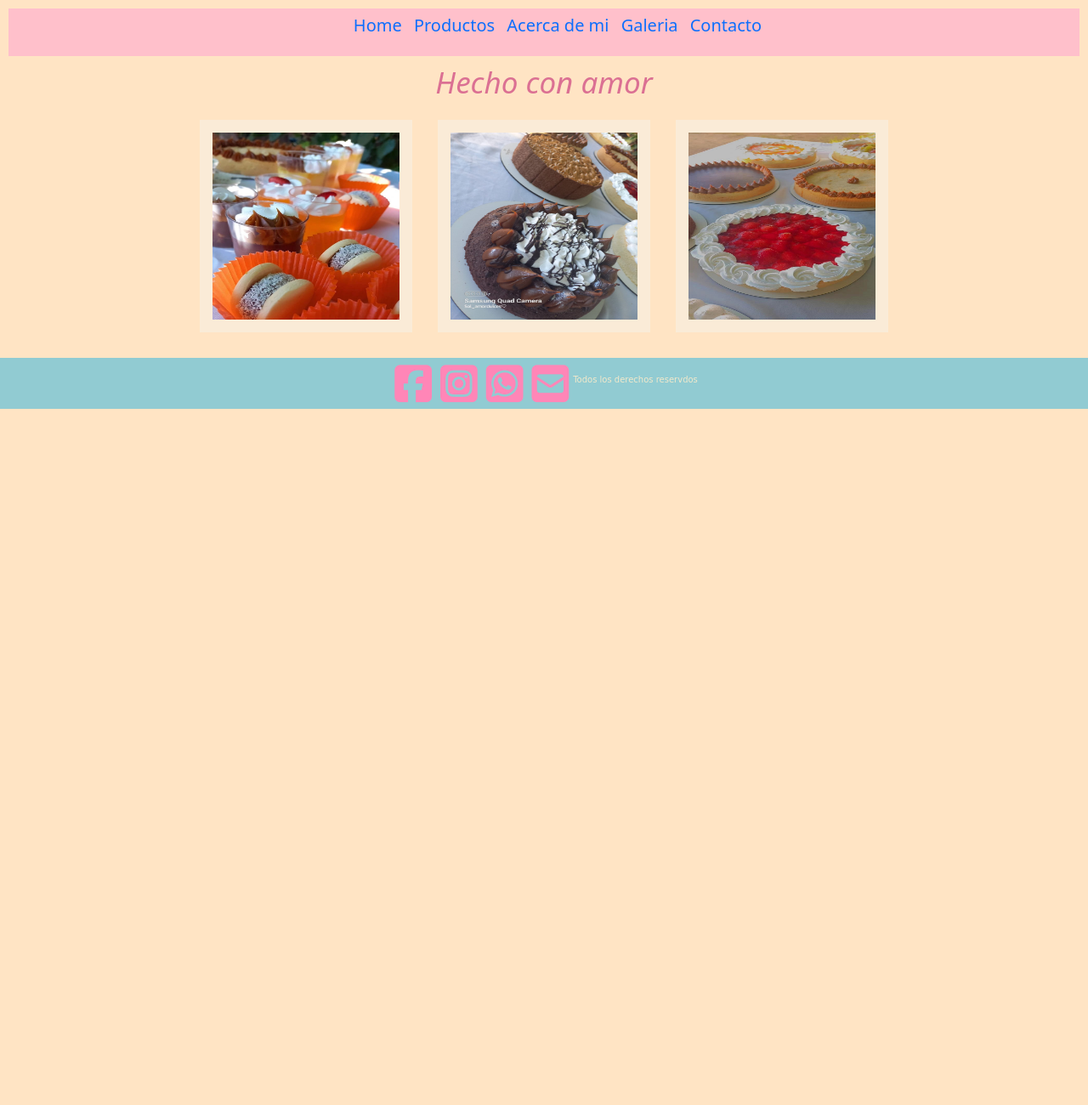
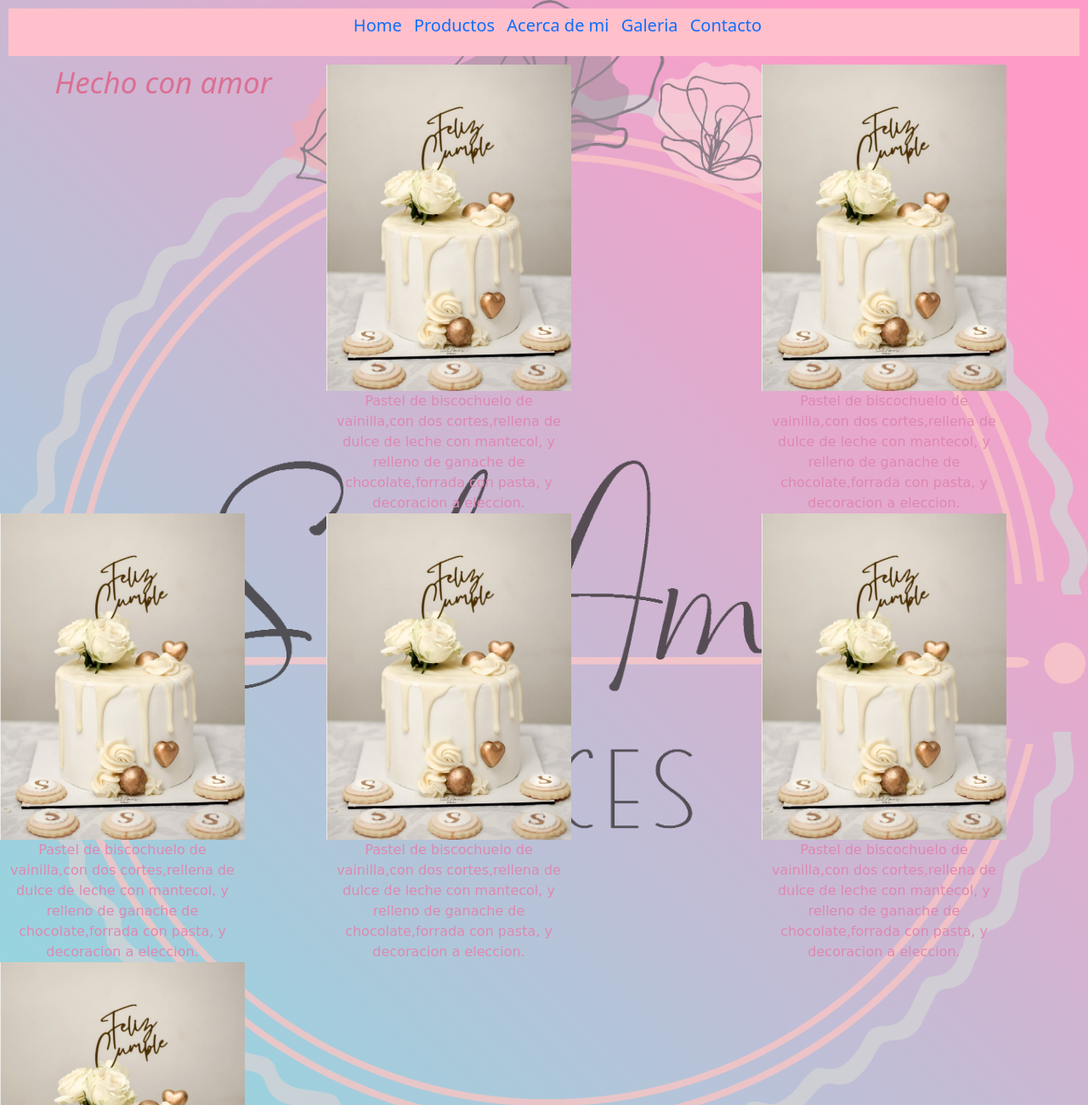
Before and after one commit to ElisabetPereira/solamordulces, a plain HTML site: page page/productos.html in a window 1280 px wide. Shown: the top 1300 px of the page at 85% size. Before the commit the page ends 800 px from the top, so only its background shows below. Drawn offline with Linux system fonts and the light colour scheme.

Commit message:
se modifico productos e index

```diff
--- a/css/estilos.css
+++ b/css/estilos.css
@@ -6,7 +6,11 @@
 }
 
 body {
-    background-color: bisque;
+    /* background: rgb(255,155,199);
+    background: linear-gradient(225deg, rgba(255,155,199,1) 35%, rgba(0,250,255,1) 100%); */
+
+    background: rgb(255, 155, 199);
+    background: linear-gradient(225deg, rgba(255, 155, 199, 1) 10%, rgba(191, 190, 214, 1) 51%, rgba(121, 228, 230, 1) 100%);
 }
 
 header h1 {
@@ -107,7 +111,8 @@ nav ul li a {
     align-items: center;
     justify-content: center;
 }
-.dereChoss{
+
+.dereChoss {
     display: flex;
     justify-content: center;
 }
@@ -132,7 +137,6 @@ nav ul li a {
 } */
 
 .galeRia {
-
     color: palevioletred;
     text-align: center;
     font-size: 35px;
@@ -234,7 +238,7 @@ nav ul li a {
 }
 
 .cursIva {
-    color: aqua;
+    color: rgb(229, 133, 205);
     font-family: cursive;
     size: 15px;
 }
@@ -386,21 +390,26 @@ nav ul li a {
     text-decoration: none;
     font-family: Arial, Helvetica, sans-serif
 }
-.cadrBack{
+
+.cadrBack {
     background-color: transparent;
 }
-.cardBack1{
-    margin:  0px 0px 0px 20px;
+
+.cardBack1 {
+    margin: 0px 0px 0px 20px;
     padding: 0px 0px 0px 20px;
 }
-.carPad{
-    margin:  0px 0px 20px 0px;
+
+.carPad {
+    margin: 0px 0px 20px 0px;
     padding: 0px 0px 20px 0px;
 }
-.cardFlex{
+
+.cardFlex {
     display: flex;
     justify-content: center;
 }
+
 /* .carruPe{
     width: 300px;
     height: 200px;
@@ -433,7 +442,15 @@ nav ul li a {
     }
 }*/
 
+.logoAnimac {
+    animation: heartBeat;
+    animation-duration: 1s;
+    animation-iteration-count: initial;
+}
 
+.cakeD {
+    font-family: Cambria, Cochin, Georgia, Times, 'Times New Roman', serif
+}
 
 
 
@@ -469,6 +486,23 @@ nav ul li a {
 
 }
 
+.conteneCuatro {
+    /* margin: 30px;
+    padding: auto; */
+    display: grid;
+    grid-template-areas:
+        "navegacion navegacion navegacion"
+        "tituProd tituProd tituProd"
+        "cardiB . cardiOne "
+        "cardiTwo . cardiThree "
+        "cardiFour . cardiFive"
+        "pie pie pie";
+
+    grid-template-columns: 30% 40% 30%;
+    grid-template-rows: auto;
+
+}
+
 /* .conteneTres{
     display: grid;
     grid-template-areas:"titu titu titu"
@@ -483,6 +517,44 @@ nav ul li a {
 
 } */
 
+
+
+.tituProd {
+    grid-template-areas: tituProd;
+}
+
+.cardiB {
+    grid-template-areas: cardiB;
+}
+
+.cardiOne {
+    grid-template-areas: cardiOne;
+}
+
+.cardiTwo {
+    grid-template-areas: cardiTwo;
+}
+
+.cardiThree {
+    grid-template-areas: cardiThree;
+}
+
+.cardiFour {
+    grid-template-areas: cardiFour;
+}
+
+.cardiFive {
+    grid-template-areas: cardiFive;
+}
+
+
+
+
+
+
+
+
+
 .main1 {
     grid-area: main1;
 }
@@ -496,7 +568,7 @@ nav ul li a {
     grid-area: titu;
 }
 
-.car{
+.car {
     grid-area: car;
 }
 
--- a/page/productos.html
+++ b/page/productos.html
@@ -11,7 +11,13 @@
 </head>
 
 <body>
-    <header>
+
+    <img src="../img/MARCA ANITA.png" alt="" class="imaGenfondo" media="(min-widths: 1000px)">
+
+    <div class="conteneCuatro">
+
+        <header class="navegacion">
+
             <nav class="menu">
                 <ul>
                     <li>
@@ -33,30 +39,73 @@
                 </ul>
             </nav>
         </header>
-    <main>
 
-        <h1 class="galeRia"> Hecho con amor</h1>
+        <div class="tituProd">
+            <h1 class="galeRia text-center"> Hecho con amor</h1>
+        </div>
 
-        <div class="madre">
+        <div class="cardiB" style="width: 18rem;">
+            <img src="../img/tortaanauno.jpg" class="card-img-top" alt="...">
+            <div class="card-body">
+                <p class="card-text">Pastel de biscochuelo de vainilla,con dos cortes,rellena de dulce de leche con
+                    mantecol, y relleno de ganache de chocolate,forrada con pasta, y decoracion a eleccion.</p>
+            </div>
+        </div>
 
-            <div > <img src="../img/alfalfa.jpeg" class="foto1"  alt=""></div>
-            <div ><img src="../img/choco.jpeg" class="foto1" alt=""></div>
-            <div ><img src="../img/frui.jpeg" class="foto1" alt=""></div>
+        <div class="cardOne" style="width: 18rem;">
+            <img src="../img/tortaanauno.jpg" class="card-img-top" alt="...">
+            <div class="card-body">
+                <p class="card-text">Pastel de biscochuelo de vainilla,con dos cortes,rellena de dulce de leche con
+                    mantecol, y relleno de ganache de chocolate,forrada con pasta, y decoracion a eleccion.</p>
+            </div>
+        </div>
 
-
+        <div class="cardTwo" style="width: 18rem;">
+            <img src="../img/tortaanauno.jpg" class="card-img-top" alt="...">
+            <div class="card-body">
+                <p class="card-text">Pastel de biscochuelo de vainilla,con dos cortes,rellena de dulce de leche con
+                    mantecol, y relleno de ganache de chocolate,forrada con pasta, y decoracion a eleccion.</p>
+            </div>
         </div>
 
 
-    </main>
+        <div class="cardTree" style="width: 18rem;">
+            <img src="../img/tortaanauno.jpg" class="card-img-top" alt="...">
+            <div class="card-body">
+                <p class="card-text">Pastel de biscochuelo de vainilla,con dos cortes,rellena de dulce de leche con
+                    mantecol, y relleno de ganache de chocolate,forrada con pasta, y decoracion a eleccion.</p>
+            </div>
+        </div>
 
-    <div class="form1">
+
+        <div class="cardFour" style="width: 18rem;">
+            <img src="../img/tortaanauno.jpg" class="card-img-top" alt="...">
+            <div class="card-body">
+                <p class="card-text">Pastel de biscochuelo de vainilla,con dos cortes,rellena de dulce de leche con
+                    mantecol, y relleno de ganache de chocolate,forrada con pasta, y decoracion a eleccion.</p>
+            </div>
+        </div>
+
+        <div class="cardFive" style="width: 18rem;">
+            <img src="../img/tortaanauno.jpg" class="card-img-top" alt="...">
+            <div class="card-body">
+                <p class="card-text">Pastel de biscochuelo de vainilla,con dos cortes,rellena de dulce de leche con
+                    mantecol, y relleno de ganache de chocolate,forrada con pasta, y decoracion a eleccion.</p>
+            </div>
+        </div>
+
+
+
+
+
+        <div class="form1 pie">
             <footer class="footer dereChoss">
                 <div class="redesFoot">
-                <a href="#"><i class="fa-brands fa-facebook-square"></i></a>
+                    <!-- <a href="#"><i class="fa-brands fa-facebook-square"></i></a> -->
                     <a href="https://instagram.com/sol_amordulces?igshid=YmMyMTA2M2Y=" target="_blank"><i class=" fa-brands
                     fa-instagram-square"></i></a>
-                <a href="#"><i class="fa-brands fa-whatsapp-square"></i></a>
-                <a href="#"><i class="fa-solid fa-square-envelope"></i></a>
+                    <!-- <a href="#"><i class="fa-brands fa-whatsapp-square"></i></a>
+                <a href="#"><i class="fa-solid fa-square-envelope"></i></a> -->
                     <div>
                         <h3 class="dereChos">
                             Todos los derechos reservdos
@@ -68,8 +117,10 @@
 
             </footer>
         </div>
+
+    </div>
+    <script src="../js/bootstrap.bundle.min.js"></script>
     <script src="https://kit.fontawesome.com/088899bd86.js" crossorigin="anonymous"></script>
-
 </body>
 
 
```
Also changed, not shown: index.html (+3 -3 lines), page/acercademi.html (+3 -3 lines), page/galeria.html (+3 -3 lines), img/tortaanauno.jpg (added). Lines whose indentation alone changed are shown as unchanged.
